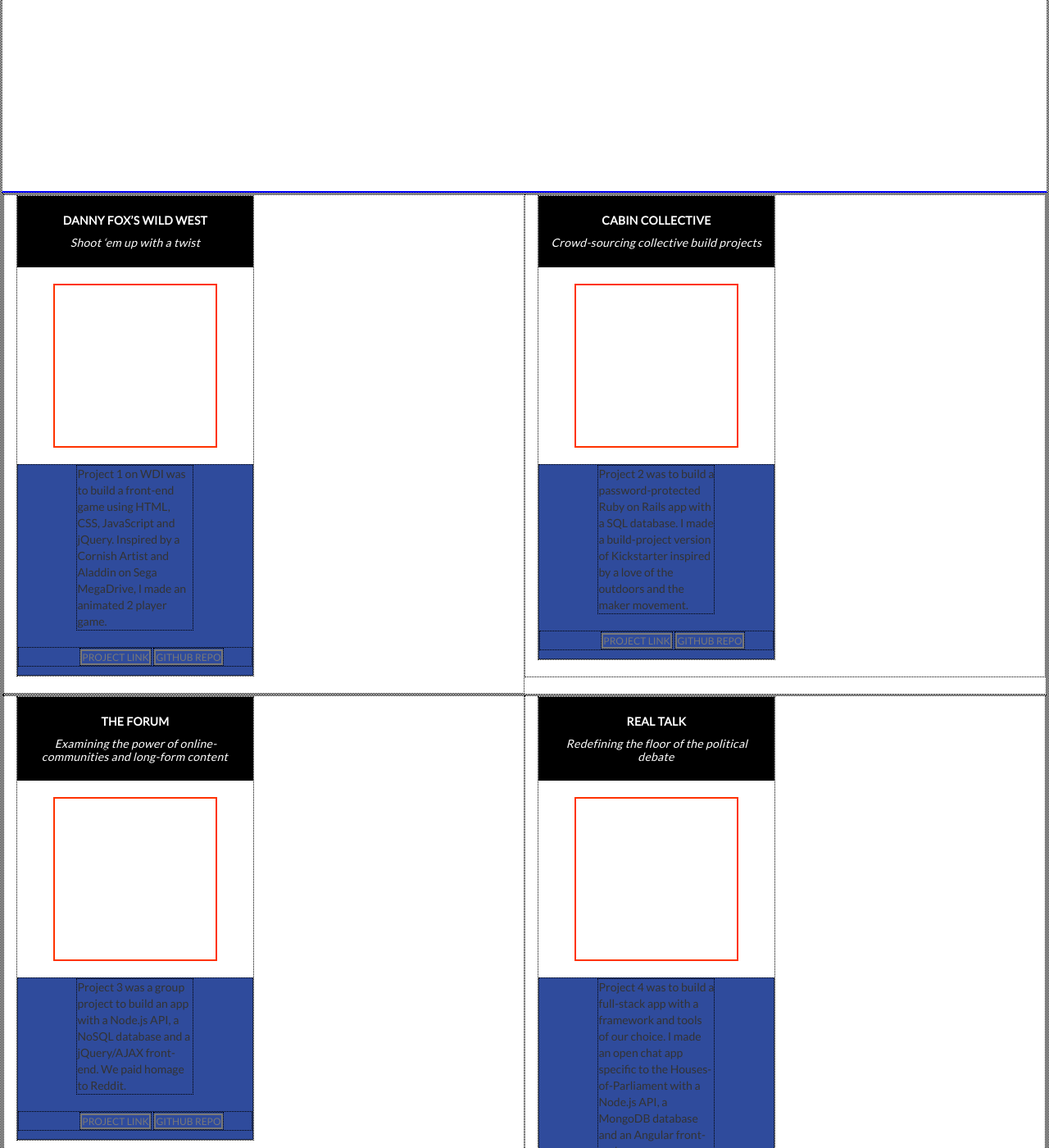
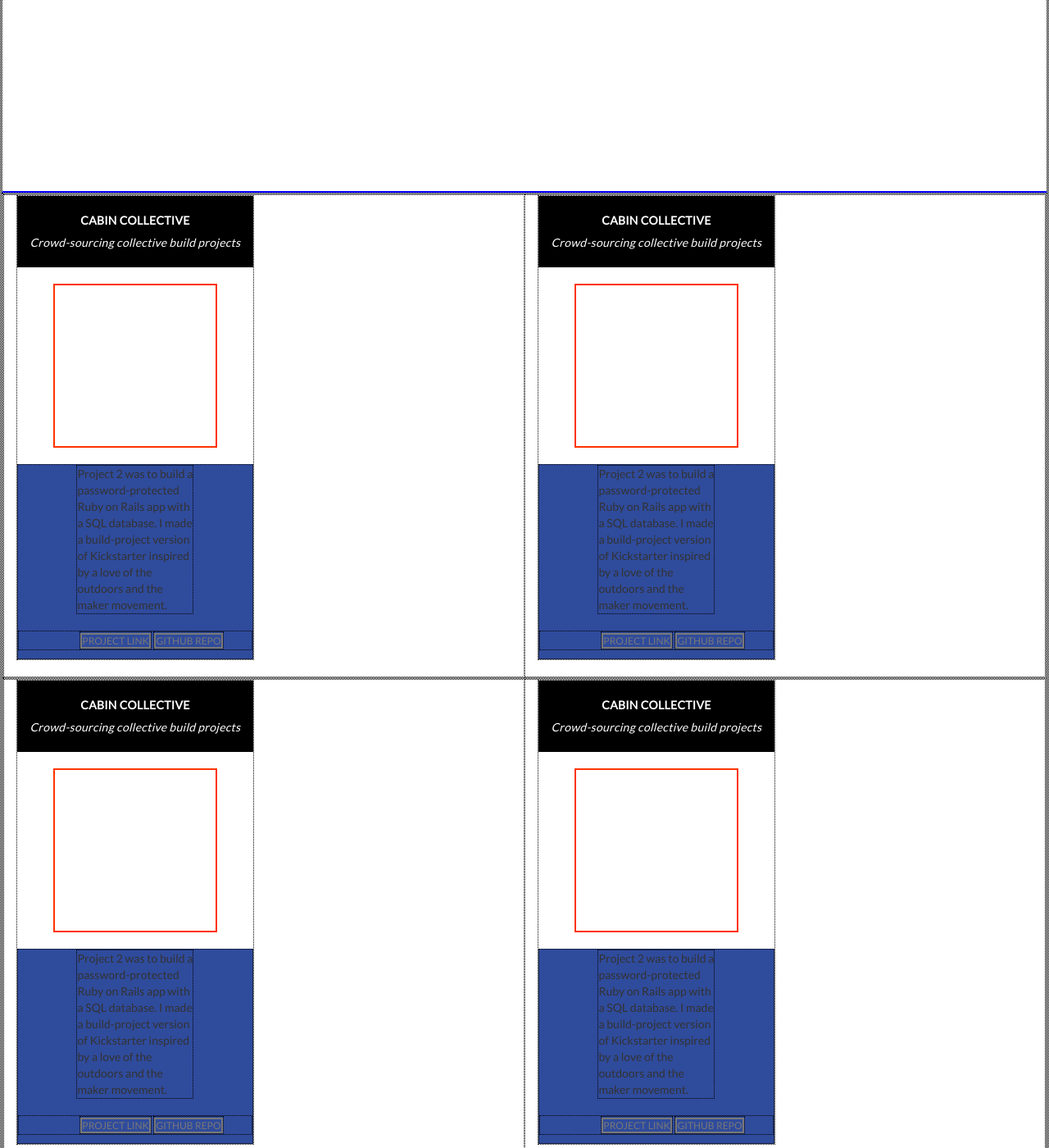
Before and after one commit to beruti/beruti.github.io, a Jekyll site: the page index.html, which Jekyll copies as it is, in a window 1280 px wide and 1400 px high, scrolled down 1207 px. Shown: the whole window at 82% size. Built offline with Jekyll 4.4.1, drawn with Linux system fonts in a browser that asks for light colours.

Commit message:
test divs

```diff
--- a/index.html
+++ b/index.html
@@ -42,7 +42,7 @@
   </div>
 </div>
 <!-- ******************************************* -->
-<div class="container-fluid">
+<!-- <div class="container-fluid">
   <div class="row">
     <div class="col-sm-6">
       <div id="project1div" class="project">
@@ -144,5 +144,108 @@
               </div>
     </div>
   </div>
+</div> -->
+<div class="container-fluid">
+  <div class="row">
+    <div class="col-sm-6">
+      <div id="project2div" class="project">
+            <header class="projectHeader" id="cabinCollectiveHeader">
+            <h5 class="projectTitle"><strong>
+            Cabin Collective
+            </strong></h5>
+            <h5><i>
+            Crowd-sourcing collective build projects
+            </i></h5>
+            </header>
+            <br>
+            <div class="projectScreenShot">
+            </div>
+            <br>
+            <div class="projectTitleStrip">
+              <p class="projectP">Project 2 was to build a password-protected Ruby on Rails app with a SQL database. I made a build-project version of Kickstarter inspired by a love of the outdoors and the maker movement.</p>
+              <br>
+              <ul class="projectLinks" >
+              <li><a>Project Link</a></li>
+              <li><a href="https://github.com/beruti/Project2">Github Repo</a></li>
+              </ul>
+            </div>
+      </div>
+    </div>
+    <div class="col-sm-6">
+      <div id="project2div" class="project">
+            <header class="projectHeader" id="cabinCollectiveHeader">
+            <h5 class="projectTitle"><strong>
+            Cabin Collective
+            </strong></h5>
+            <h5><i>
+            Crowd-sourcing collective build projects
+            </i></h5>
+            </header>
+            <br>
+            <div class="projectScreenShot">
+            </div>
+            <br>
+            <div class="projectTitleStrip">
+              <p class="projectP">Project 2 was to build a password-protected Ruby on Rails app with a SQL database. I made a build-project version of Kickstarter inspired by a love of the outdoors and the maker movement.</p>
+              <br>
+              <ul class="projectLinks" >
+              <li><a>Project Link</a></li>
+              <li><a href="https://github.com/beruti/Project2">Github Repo</a></li>
+              </ul>
+            </div>
+      </div>
+    </div>
+  </div>
+  <!-- ••••••••••second row••••••••••••••••• -->
+  <div class="row">
+    <div class="col-sm-6">
+      <div id="project2div" class="project">
+            <header class="projectHeader" id="cabinCollectiveHeader">
+            <h5 class="projectTitle"><strong>
+            Cabin Collective
+            </strong></h5>
+            <h5><i>
+            Crowd-sourcing collective build projects
+            </i></h5>
+            </header>
+            <br>
+            <div class="projectScreenShot">
+            </div>
+            <br>
+            <div class="projectTitleStrip">
+              <p class="projectP">Project 2 was to build a password-protected Ruby on Rails app with a SQL database. I made a build-project version of Kickstarter inspired by a love of the outdoors and the maker movement.</p>
+              <br>
+              <ul class="projectLinks" >
+              <li><a>Project Link</a></li>
+              <li><a href="https://github.com/beruti/Project2">Github Repo</a></li>
+              </ul>
+            </div>
+      </div>
+    </div>
+    <div class="col-sm-6">
+      <div id="project2div" class="project">
+            <header class="projectHeader" id="cabinCollectiveHeader">
+            <h5 class="projectTitle"><strong>
+            Cabin Collective
+            </strong></h5>
+            <h5><i>
+            Crowd-sourcing collective build projects
+            </i></h5>
+            </header>
+            <br>
+            <div class="projectScreenShot">
+            </div>
+            <br>
+            <div class="projectTitleStrip">
+              <p class="projectP">Project 2 was to build a password-protected Ruby on Rails app with a SQL database. I made a build-project version of Kickstarter inspired by a love of the outdoors and the maker movement.</p>
+              <br>
+              <ul class="projectLinks" >
+              <li><a>Project Link</a></li>
+              <li><a href="https://github.com/beruti/Project2">Github Repo</a></li>
+              </ul>
+            </div>
+      </div>
+    </div>
+  </div>
 </div>
 </html>
```
